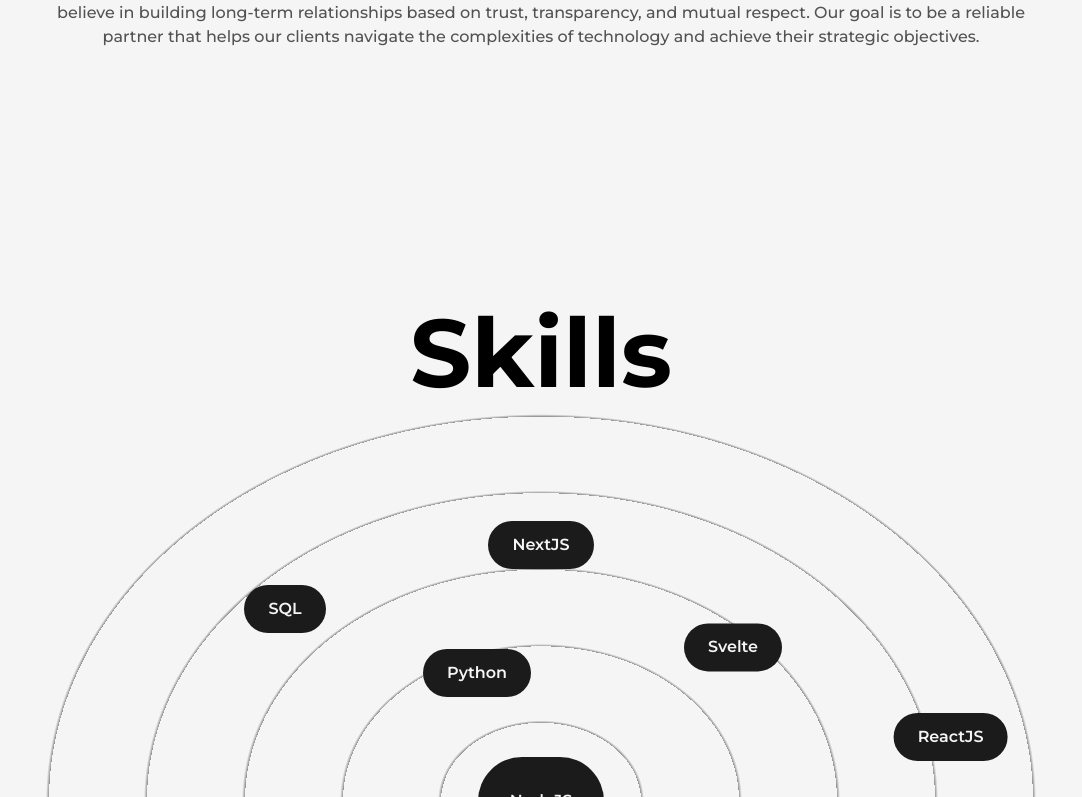
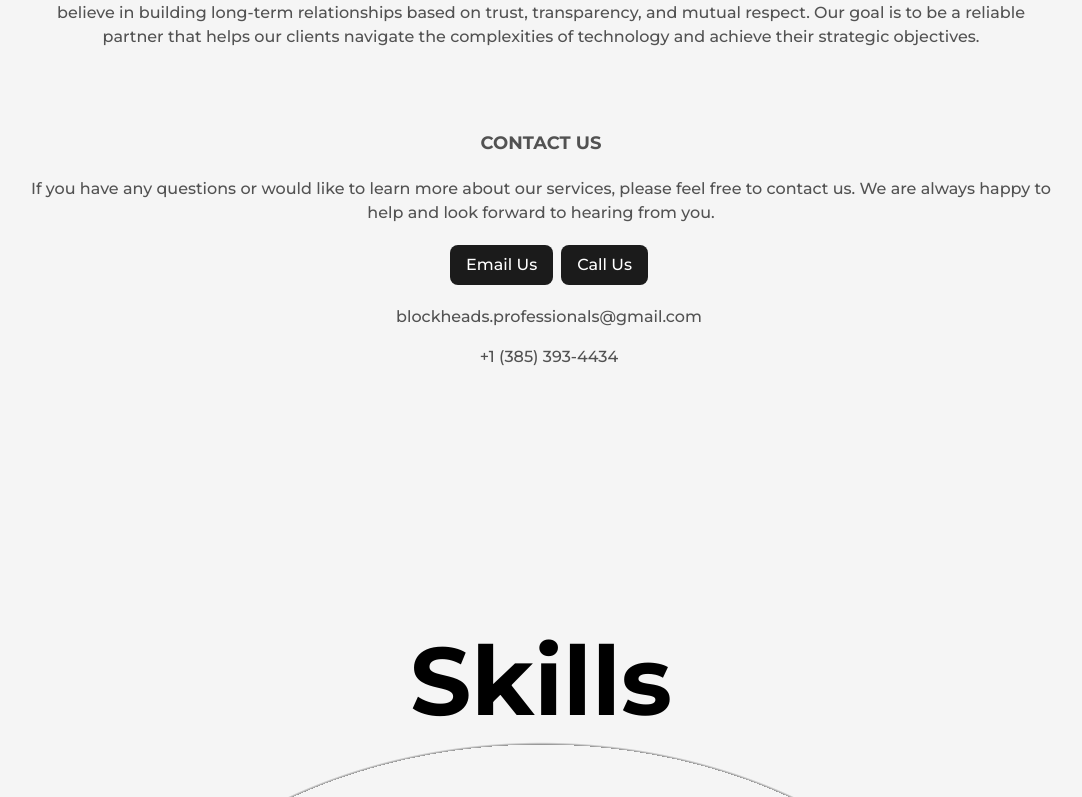
Before and after one commit to ali-h/blockheads.pro, a Next.js app: page /about in a window 1280 px wide. Shown: the part 1923-2720 px from the top of the page, without its empty margins (99-1181 px from the left). Built offline with nearby package versions, Linux system fonts and the light colour scheme.

Commit message:
add contact

```diff
--- a/src/pages/about.js
+++ b/src/pages/about.js
@@ -195,6 +195,36 @@
               </p>
           </div>
 
+          <div className="w-full mt-5 text-center" style={{marginTop: "5rem"}}>
+              <h1 className="mb-5 text-lg font-bold uppercase text-dark/75 dark:text-light/75">
+                Contact Us
+              </h1>
+              <p className="mt-2 text-base font-medium text-dark/75 dark:text-light/75">
+              If you have any questions or would like to learn more about our services, please feel free to contact us. We are always happy to help and look forward to hearing from you.
+              </p>
+
+              <div className="mt-5">
+                <div className="flex flex-col gap-3 mt-5">
+                  <div className="flex justify-center gap-2 ml-4">
+                    <a href="mailto:blockheads.professionals@gmail.com" className="flex items-center  px-4 py-2 text-base font-medium text-white bg-dark rounded-lg dark:bg-light dark:text-dark">
+                      Email Us
+                    </a>
+                    <a href="tel:+1 (385) 393-4434" className="flex items-center  px-4 py-2 text-base font-medium text-white bg-dark rounded-lg dark:bg-light dark:text-dark">
+                      Call Us
+                    </a>
+                  </div>
+                  <div className="flex flex-col items-center justify-center  ml-4">
+                    <a href="mailto:blockheads.professionals@gmail.com" className="flex items-center  px-4 py-2 text-base font-medium text-dark/75 dark:text-light/75">
+                      blockheads.professionals@gmail.com
+                    </a>
+                    <a href="tel:+1 (385) 393-4434" className="flex items-center  px-4 py-2 text-base font-medium text-dark/75 dark:text-light/75">
+                      +1 (385) 393-4434
+                    </a>
+                  </div>
+                </div>
+              </div>
+          </div>
+
           <Skills />
           <Projects />
         </Layout>
```
